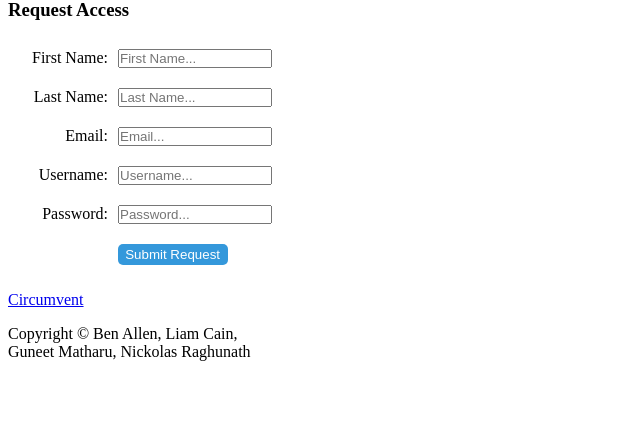
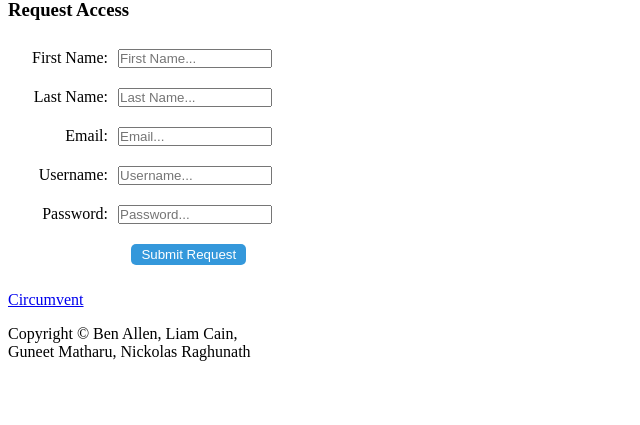
Before and after one commit to Solo-Eng/Group4Project6-Elevator, a PHP site: page /requestAccess.html in a window 1280 px wide. Shown: the part 38-463 px from the top of the page, without its empty margins (0-640 px from the left). Run offline with PHP 8.4, Linux system fonts and the light colour scheme.

Commit message:
Now the request Access page is good

```diff
--- a/loginStyle.css
+++ b/loginStyle.css
@@ -16,9 +16,9 @@ div { padding: 10px 0px 10px 0px;
   }
 
 input[type="Submit"]{
-    width: 110px;
+    width: 115px;
     padding: 3px 3px 3px 3px;
-    margin-left: 40%;
+    margin-left: 45%;
     background-color: #3498db;
     border-radius: 5px;
     border: none;
```
